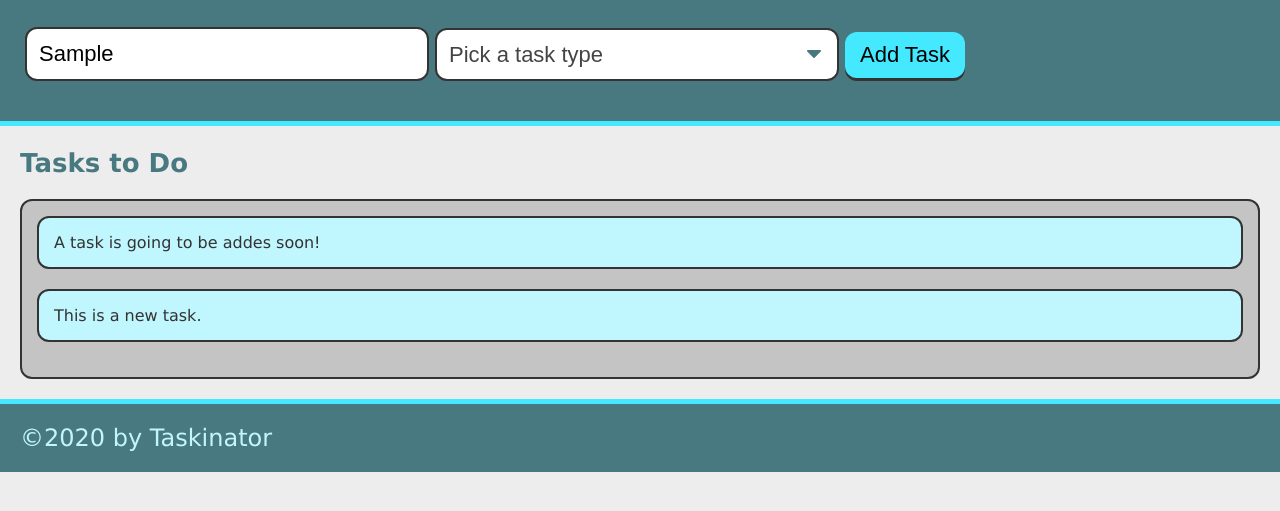
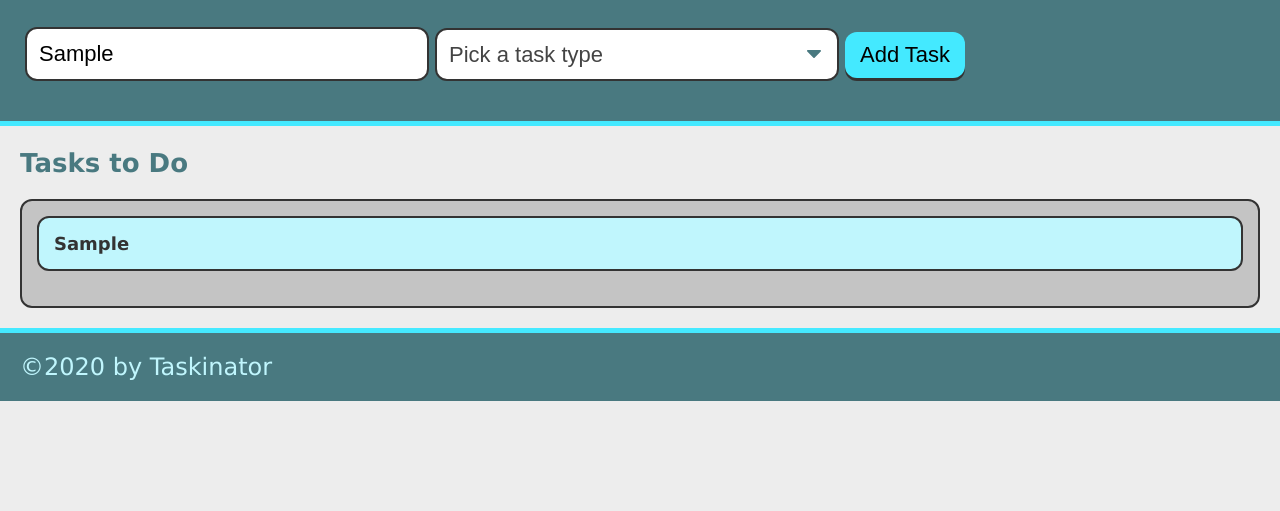
Before and after one commit to Jleimer/taskinator, a plain HTML site: page index.html in a window 1280 px wide. Both pictures are taken after typing "Sample" into the empty fields and a click on the button "Add Task". Shown: the part 115-626 px from the top of the page. Drawn offline with Linux system fonts and the light colour scheme.

Commit message:
capture form field values

```diff
--- a/assets/js/script.js
+++ b/assets/js/script.js
@@ -4,11 +4,23 @@ var tasksToDoEl = document.querySelector("#tasks-to-do");
 var createTaskHandler = function(event) {
 
     event.preventDefault();
+    var taskNameInput = document.querySelector("input[name='task-name']").value;
+    var taskTypeInput = document.querySelector("select[name='task-type']").value;
+    // create list item
+var listItemEl = document.createElement("li");
+listItemEl.className = "task-item";
 
-    var listItemEl = document.createElement("li");
-    listItemEl.className = "task-item";
-    listItemEl.textContent = "This is a new task.";
-    tasksToDoEl.appendChild(listItemEl);
+// create div to hold task info and add to list item
+var taskInfoEl = document.createElement("div");
+// give it a class name
+taskInfoEl.className = "task-info";
+// add HTML content to div
+taskInfoEl.innerHTML = "<h3 class='task-name'>" + taskNameInput + "</h3><span class='task-type'>" + taskTypeInput + "</span>";
+
+listItemEl.appendChild(taskInfoEl);
+
+// add entire list item to list
+tasksToDoEl.appendChild(listItemEl);
   }
 
 formEl.addEventListener("submit", createTaskHandler);
--- a/index.html
+++ b/index.html
@@ -36,11 +36,7 @@
     <main>
         <section class="task-list-wrapper">
             <h2 class="list-title">Tasks to Do</h2>
-            <ul class="task-list" id="tasks-to-do">
-                <li class="task-item">
-                    A task is going to be addes soon!
-                </li>
-            </ul>
+            <ul class="task-list" id="tasks-to-do"></ul>
         </section>
     </main>
 
```
